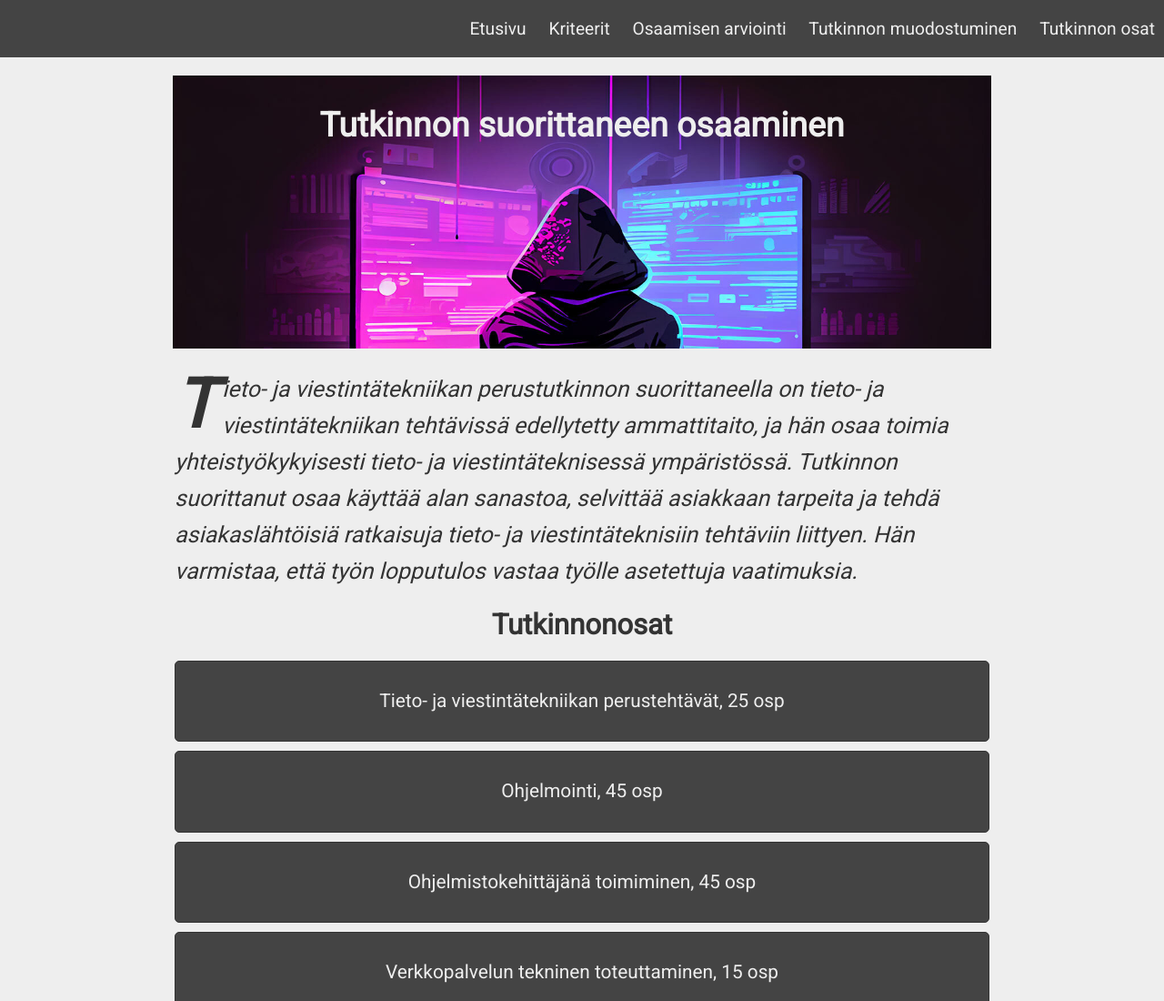
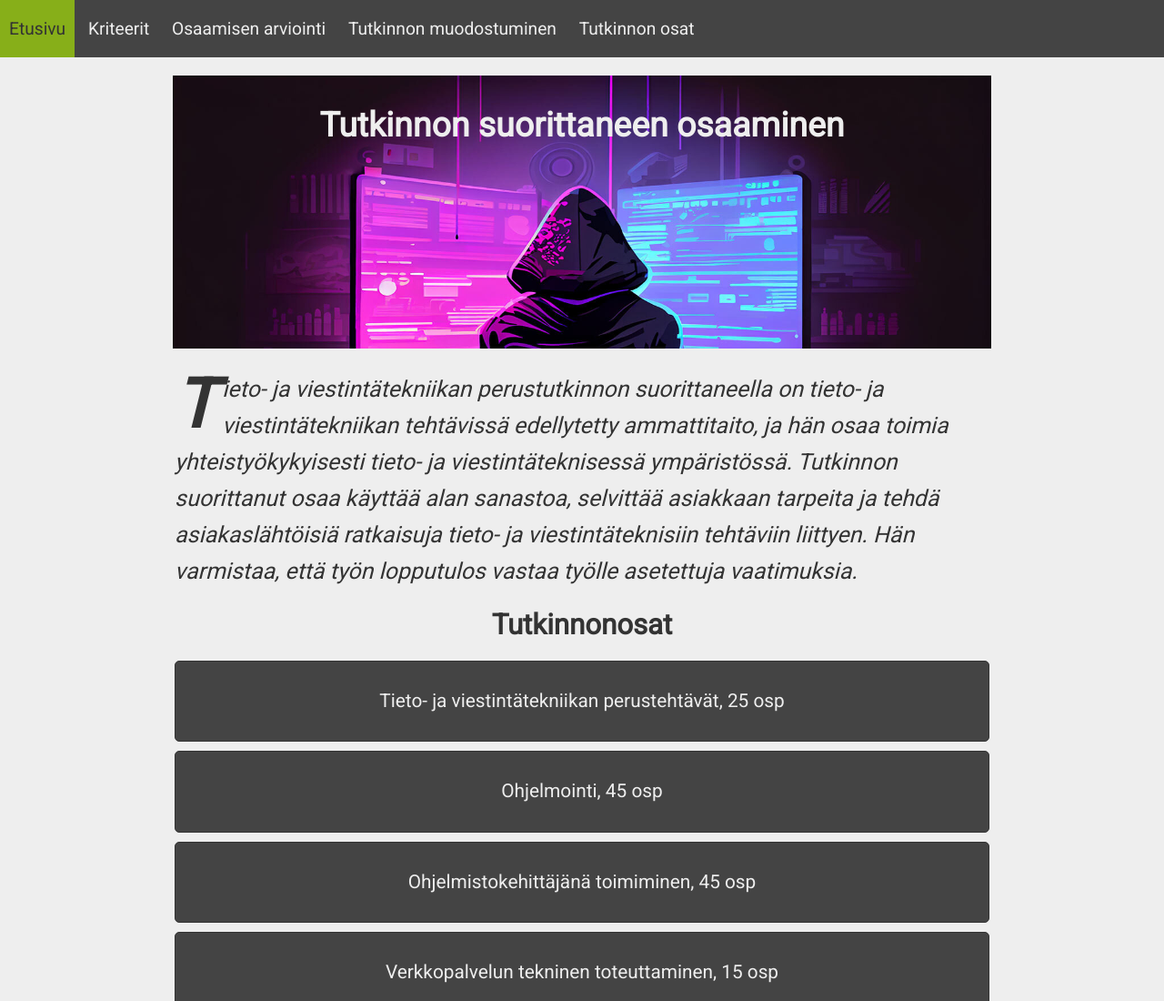
Before and after one commit to Mpyykko/-611-Responsiivisen-verkkosivun-toteuttaminen, a plain HTML site: page index.html in a window 1280 px wide. Shown: the top 1100 px of the page at 91% size. Drawn offline with Linux system fonts and the light colour scheme.

Commit message:
navbarin säätöä

```diff
--- a/tyylit.css
+++ b/tyylit.css
@@ -102,10 +102,12 @@ footer{
 }
 
 .navigointivalikko{
+    width: 100%;
+    display: inline-block;
     background-color: var(--bg-dark);
     color: var(--teksti-vaalea);
     padding: 20px 0;
-    text-align: right;
+    text-align: left;
     font-size: 1.2em;
 
 }
@@ -119,8 +121,6 @@ footer{
     border: none;
     padding: 20px 10px;
     margin:0;
-
-
 }
 
 .navigointivalikko a:hover{
```
